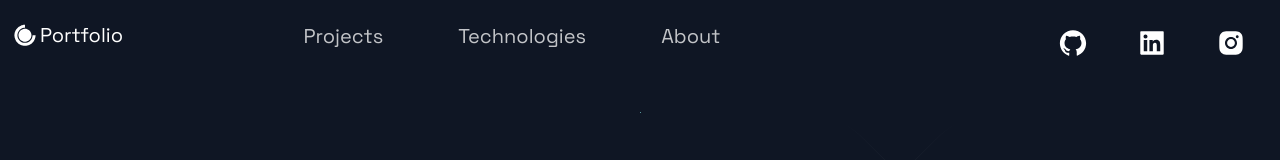
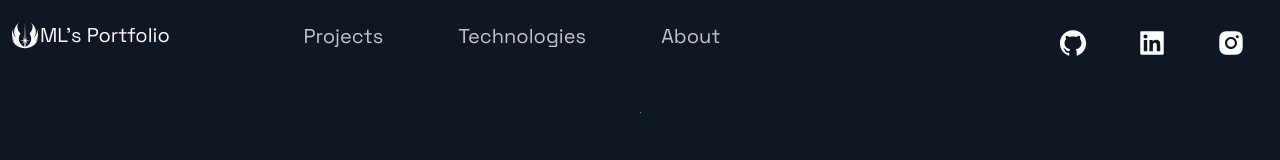
Before and after one commit to ImHucklle/Portfolio, a Next.js app: page / in a window 1280 px wide. Shown: the top 160 px of the page. Built offline with nearby package versions, Linux system fonts and the light colour scheme.

Commit message:
Add a slogan, changed the icon

```diff
--- a/src/components/Acomplishments/Acomplishments.js
+++ b/src/components/Acomplishments/Acomplishments.js
@@ -4,8 +4,9 @@ import { Section, SectionDivider, SectionTitle } from '../../styles/GlobalCompon
 import { Box, Boxes, BoxNum, BoxText } from './AcomplishmentsStyles';
 
 const data = [
-  { number: 'Over 500', text: 'Hours to graduate'},
-  { number: 22, text: 'Open Source Projects'},
+  { number: 'Over 500', text: 'Completed hours to graduate'},
+  { number: 22, text: 'Projects completed in the course'},
+  // { number: 22, text: 'Projects completed in the course'},
 ];
 
 const Acomplishments = () => (
--- a/src/components/Footer/Footer.js
+++ b/src/components/Footer/Footer.js
@@ -19,7 +19,7 @@ const Footer = () => {
       </LinkList>
       <SocialIconsContainer>
         <CompanyContainer>
-          Slogan
+          The function of good software is to make the complex appear to be simple. - Grady Booch
         </CompanyContainer>
         <SocialContainer>
         <SocialIcons href="https://github.com/ListerM6">
--- a/src/components/Header/Header.js
+++ b/src/components/Header/Header.js
@@ -1,7 +1,7 @@
 import Link from 'next/link';
 import React from 'react';
 import { AiFillGithub, AiFillInstagram, AiFillLinkedin } from 'react-icons/ai';
-import { DiCssdeck } from 'react-icons/di';
+import { FaJediOrder } from 'react-icons/fa';
 
 import { Container, Div1, Div2, Div3, NavLink, SocialIcons, Span } from './HeaderStyles';
 
@@ -11,7 +11,7 @@ const Header = () =>  (
       <Div1>
         <Link href="/">
           <a style={{ display:"flex", alignItems: "center", color: 'white', marginBottom: '20px'}}>
-            <DiCssdeck size="3rem" /> <Span>Portfolio</Span>
+            <FaJediOrder size="3rem" /><Span>ML's Portfolio</Span>
           </a>
         </Link>
       </Div1>
```
